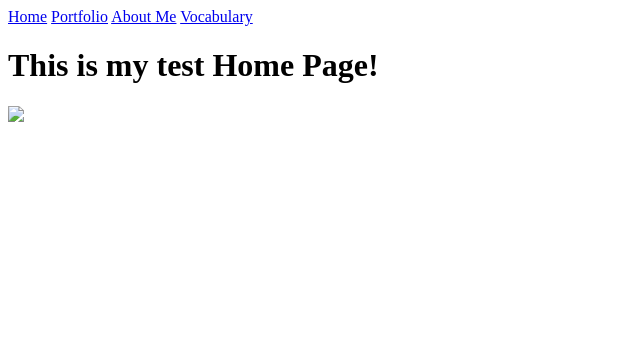
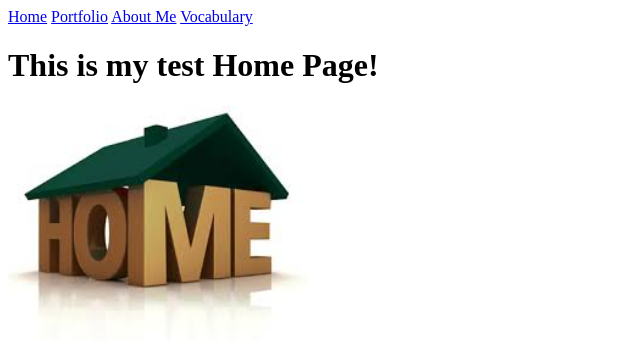
Before and after one commit to follow-4nthony2/CSP2017, a plain HTML site: page index.html in a window 1280 px wide. Shown: the whole page, without its empty margins (0-640 px from the left). Drawn offline with Linux system fonts and the light colour scheme; the site is published under a folder, as on GitHub Pages, so addresses that start at the root find nothing.

Commit message:
Update index.html

```diff
--- a/index.html
+++ b/index.html
@@ -10,6 +10,6 @@
     <a href="about.html">About Me</a>
     <a href="vocab.html">Vocabulary</a>
     <h1>This is my test Home Page!</h1>
-    <img src="/images/home.jpg" height="250">
+    <img src="images/home.jpg" height="250">
   </body>
 </html>
```
